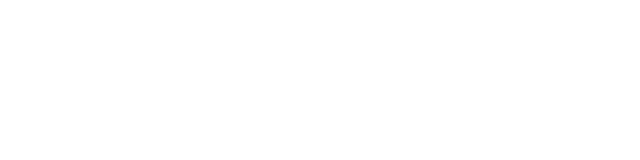
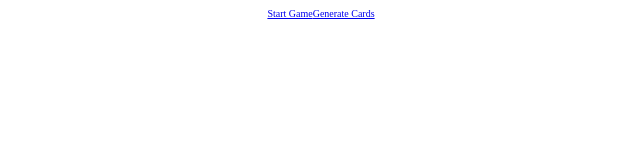
Before and after one commit to cmaissan/css-bingo, a JavaScript app: page / in a window 1280 px wide. Shown: the top 160 px of the page, without its empty margins (319-959 px from the left). Built offline with nearby package versions, Linux system fonts and the light colour scheme; the HTML template or start-up script is replaced by a standard one.

Commit message:
Home page menu

```diff
--- a/package.json
+++ b/package.json
@@ -8,6 +8,7 @@
     "@testing-library/user-event": "^13.5.0",
     "react": "^18.2.0",
     "react-dom": "^18.2.0",
+    "react-router-dom": "^6.4.2",
     "react-scripts": "5.0.1",
     "web-vitals": "^2.1.4"
   },
--- a/src/App.js
+++ b/src/App.js
@@ -1,8 +1,19 @@
 import './App.css';
+import { BrowserRouter, Routes, Route } from 'react-router-dom';
+import Cards from './Cards';
+import Home from './Home';
+import Play from './Play';
 
 function App() {
   return (
     <div className="App">
+      <BrowserRouter>
+        <Routes>
+          <Route path="/" element={<Home />} />
+          <Route path="/play" element={<Play />} />
+          <Route path="/cards" element={<Cards />} />
+        </Routes>
+      </BrowserRouter>
     </div>
   );
 }
--- /dev/null
+++ b/src/Cards.js
@@ -0,0 +1,10 @@
+import './Cards.css';
+
+function Cards() {
+  return (
+    <div className="Card">
+    </div>
+  );
+}
+
+export default Cards;
--- /dev/null
+++ b/src/Home.js
@@ -0,0 +1,13 @@
+import './Home.css';
+import { Link } from 'react-router-dom';
+
+function Home() {
+  return (
+    <div className="Home">
+      <Link to="/play">Start Game</Link>
+      <Link to="/cards">Generate Cards</Link>
+    </div>
+  );
+}
+
+export default Home;
--- /dev/null
+++ b/src/Play.js
@@ -0,0 +1,10 @@
+import './Play.css';
+
+function Play() {
+  return (
+    <div className="Play">
+    </div>
+  );
+}
+
+export default Play;
```
Also changed, not shown: src/Cards.css (added), src/Home.css (added), src/Play.css (added), 1 other file (tests, documents, lock files or other folders).
